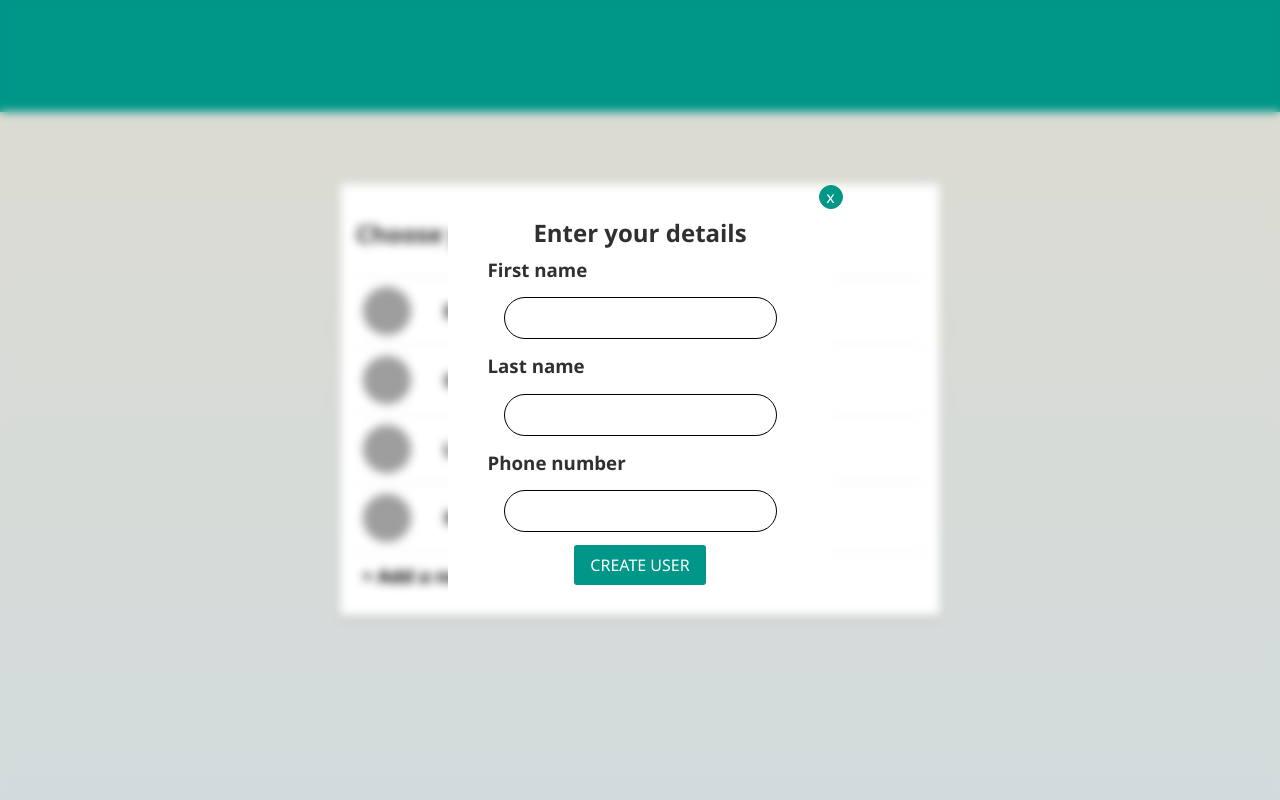
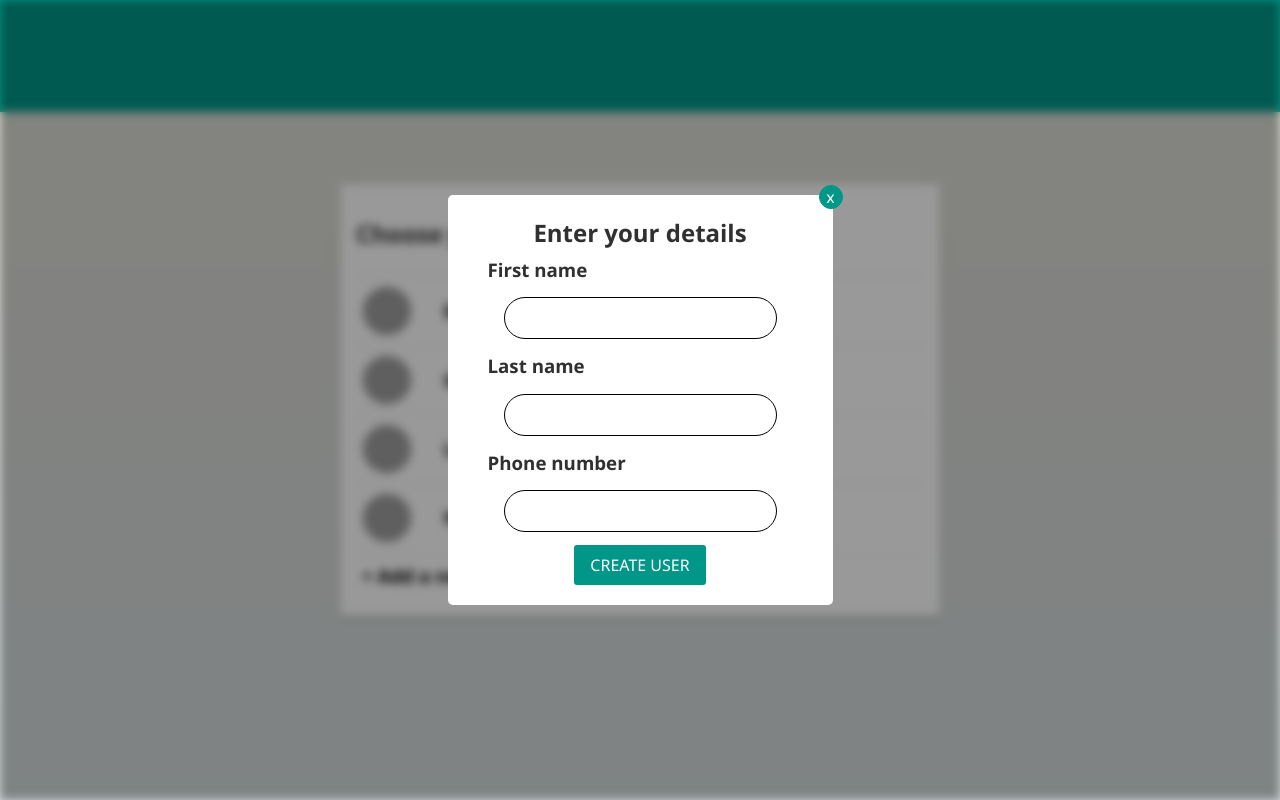
Before and after one commit to ramarinor/hoxton-react-hoxup, a React (Create React App) app: page /login in a window 1280 px wide. Built offline with nearby package versions, Linux system fonts and the light colour scheme; data requests are answered from the project's data file; grey boxes are pictures that could not be loaded.

Commit message:
minor style change

```diff
--- a/src/styles/index.css
+++ b/src/styles/index.css
@@ -239,7 +239,7 @@ textarea:focus {
   height: 100vh;
   display: grid;
   place-content: center;
-  backdrop-filter: blur(5px);
+  backdrop-filter: blur(5px) brightness(60%);
 }
 
 .modal {
```
